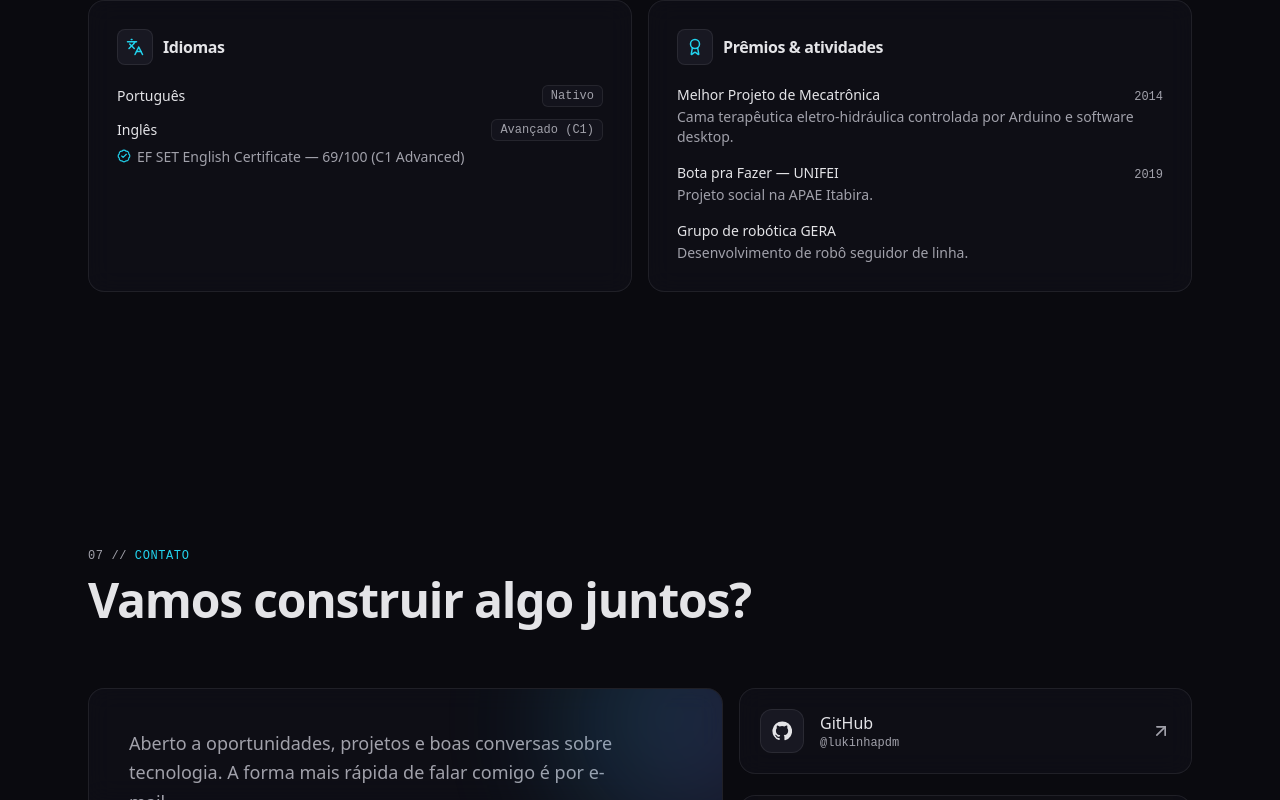
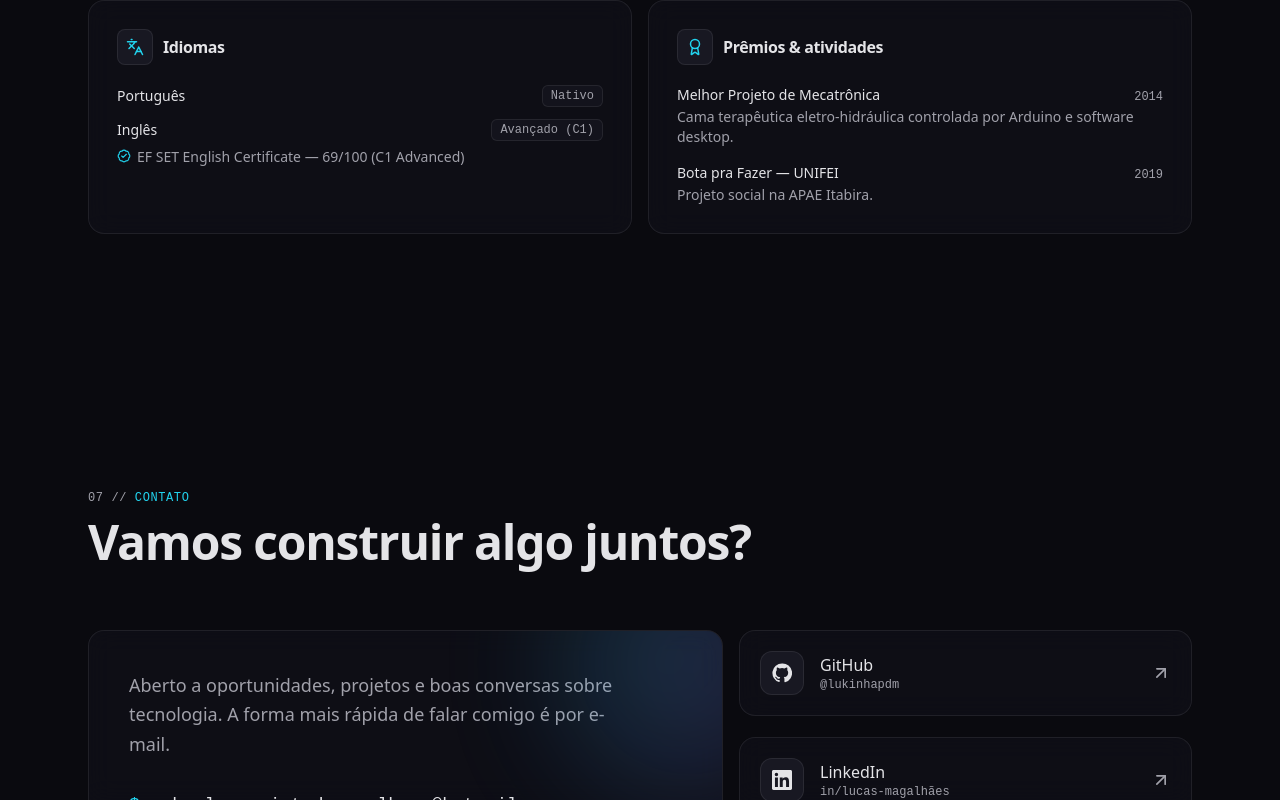
Before and after one commit to lukinhapdm/lucasmagalhaes.dev, a React (Vite) app: page / in a window 1280 px wide. Shown: the part 6582-7382 px from the top of the page. Built offline with nearby package versions, Linux system fonts and the light colour scheme; a web font is replaced by a local one.

Commit message:
content(education): remove o grupo de robótica dos prêmios

```diff
--- a/src/data/certifications.ts
+++ b/src/data/certifications.ts
@@ -14,5 +14,4 @@ export const languages: LanguageSkill[] = [
 export const awards: Award[] = [
   { id: 'mechatronics', year: 2014 },
   { id: 'botaPraFazer', year: 2019 },
-  { id: 'gera' },
 ]
```
